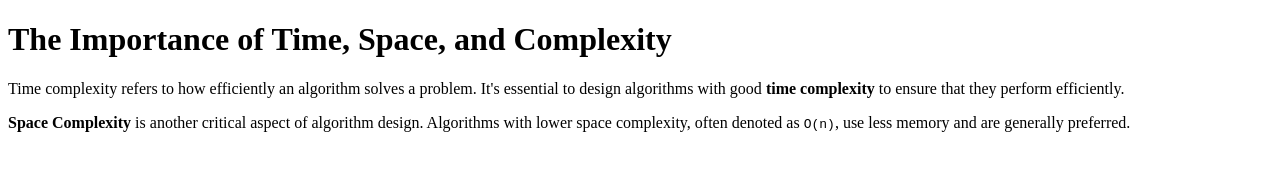
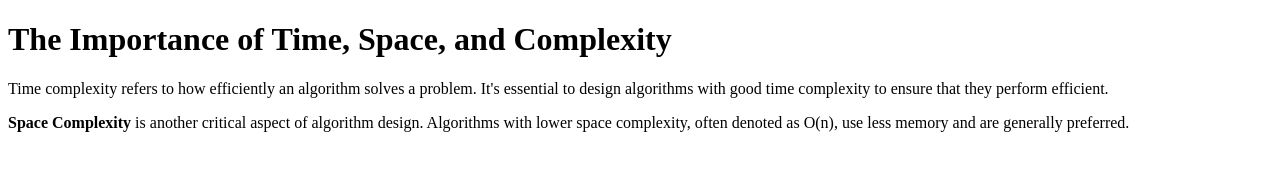
Before and after one commit to acciojob/time-and-space-complexity-KalaBharathi, a website: page main.html in a window 1280 px wide. Drawn offline with Linux system fonts and the light colour scheme.

Commit message:
created a submission

```diff
--- a/main.html
+++ b/main.html
@@ -12,13 +12,13 @@
 
     <p>
         Time complexity refers to how efficiently an algorithm solves a problem.
-        It's essential to design algorithms with good <b>time complexity</b>
-        to ensure that they perform efficiently.
+        It's essential to design algorithms with good time complexity
+        to ensure that they perform efficient.
     </p>
 
     <p>
         <b>Space Complexity</b> is another critical aspect of algorithm design.
-        Algorithms with lower space complexity, often denoted as <code>O(n)</code>,
+        Algorithms with lower space complexity, often denoted as O(n),
         use less memory and are generally preferred.
     </p>
 
```
